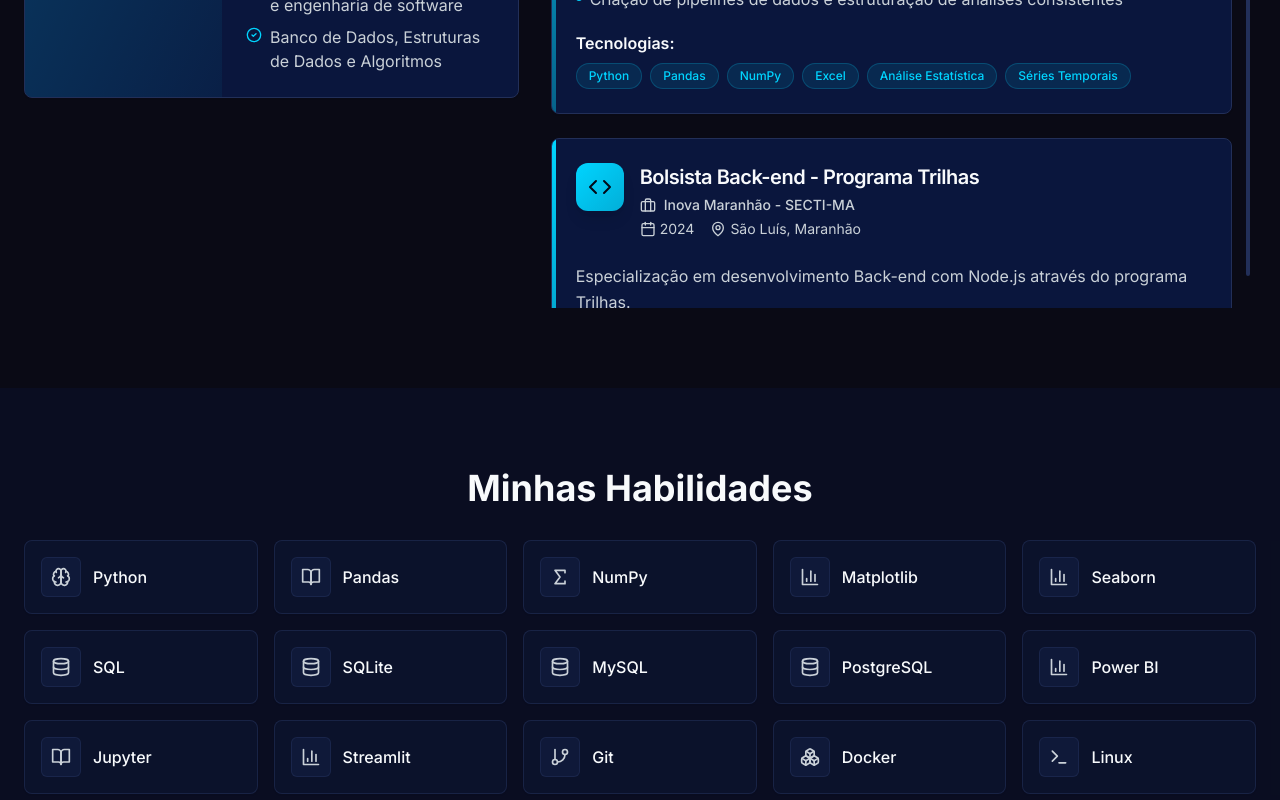
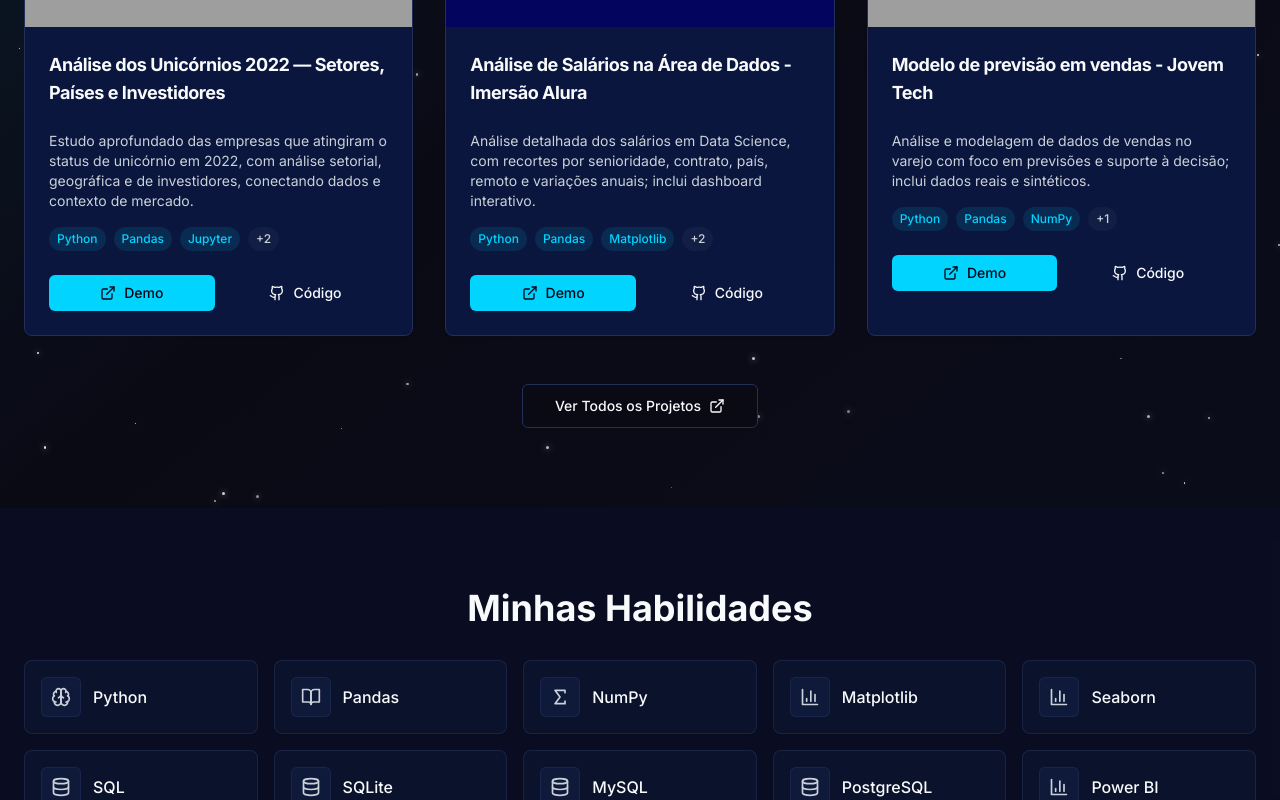
Before and after one commit to FabinDr/meu-port-teste-interface, a React (Vite) app: page / in a window 1280 px wide. Shown: the part 2000-2800 px from the top of the page. Built offline with nearby package versions, Linux system fonts and the light colour scheme; grey boxes are pictures that could not be loaded.

Commit message:
Reorder sections in App.jsx to desired structure
cgen-875a9afcd37b42aabc71de0f4e4a8752

```diff
--- a/src/App.jsx
+++ b/src/App.jsx
@@ -21,9 +21,9 @@ function App() {
           <main>
             <Hero />
             <About />
+            <Projects />
+            <SkillsGrid />
             <ExperienceEducation />
-            <SkillsGrid />
-            <Projects />
             <Contact />
           </main>
           <Footer />
--- a/src/components/Header.jsx
+++ b/src/components/Header.jsx
@@ -23,9 +23,9 @@ const Header = () => {
   const navItems = [
     { href: '#home', label: t('home') },
     { href: '#about', label: t('about') },
+    { href: '#projects', label: t('projects') },
+    { href: '#skills', label: t('skills') },
     { href: '#experience', label: t('experience') },
-    { href: '#skills', label: t('skills') },
-    { href: '#projects', label: t('projects') },
     { href: '#contact', label: t('contact') },
   ]
 
--- a/src/components/Projects.jsx
+++ b/src/components/Projects.jsx
@@ -4,6 +4,7 @@ import { ExternalLink, Github, Eye, X, Filter } from 'lucide-react'
 import { Button } from './ui/Button'
 import { Card, CardContent, CardHeader, CardTitle } from './ui/Card'
 import { useLanguage } from '../contexts/LanguageContext'
+import StarField from './StarField'
 
 const Projects = () => {
   const { t } = useLanguage()
@@ -102,8 +103,11 @@ const Projects = () => {
   }
 
   return (
-    <section id="projects" className="section-padding bg-card/30">
-      <div className="container-max">
+    <section id="projects" className="section-padding relative overflow-hidden">
+      <div className="absolute inset-0 bg-gradient-to-br from-primary/10 via-transparent to-accent/10" />
+      <div className="absolute inset-0 bg-grid-pattern opacity-10" />
+      <StarField count={100} />
+      <div className="container-max relative z-10">
         <motion.div
           initial="hidden"
           whileInView="visible"
```
